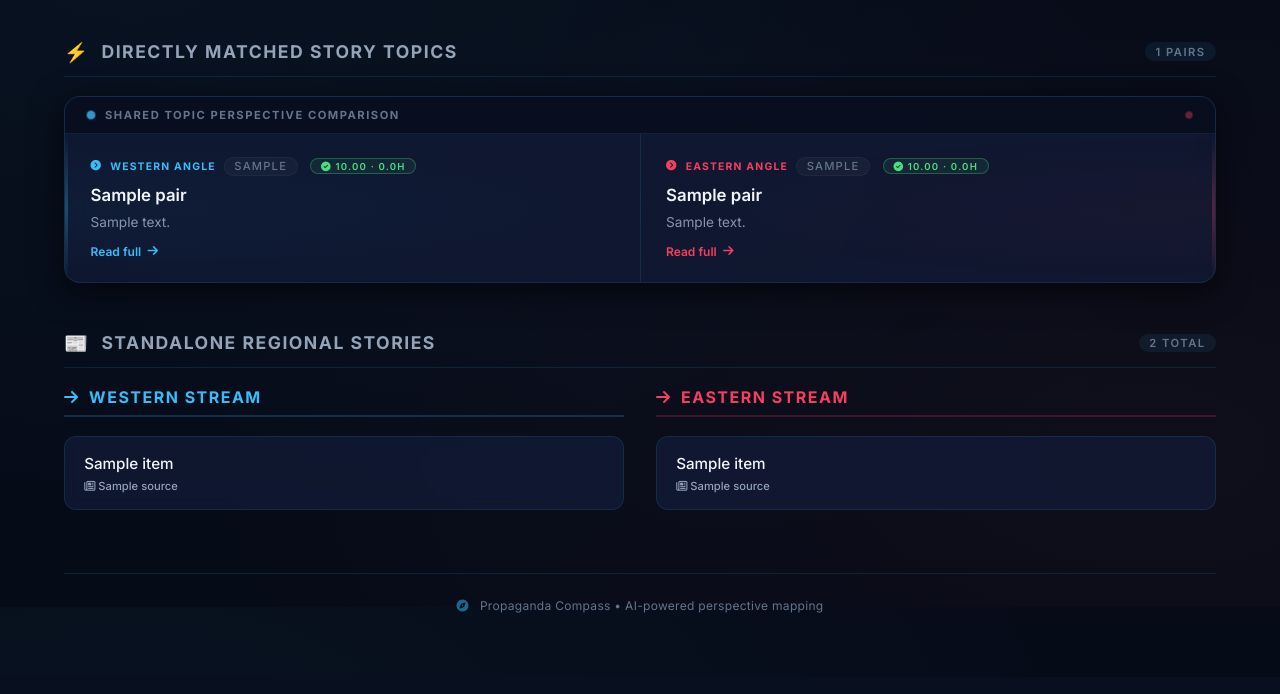
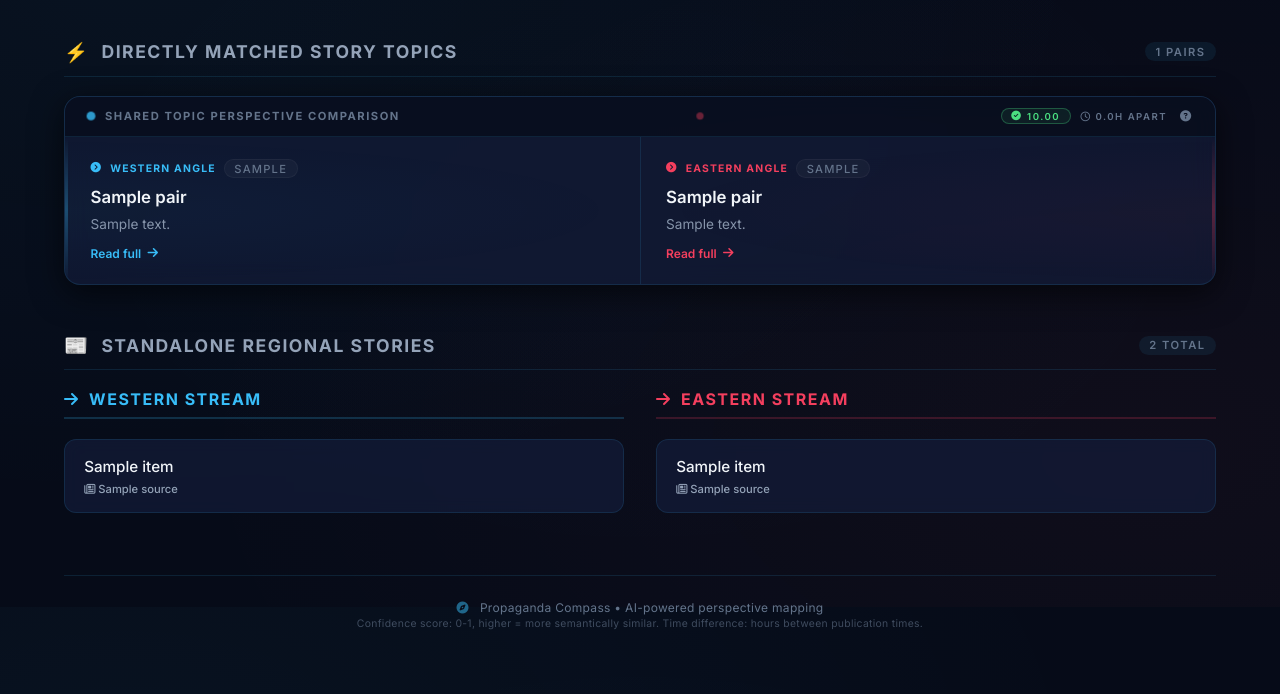
Before and after one commit to MajorDarren/propaganda-compass, a Flask app: template app/templates/index.html in a window 1280 px wide. Shown: the part 193-887 px from the top of the page. Before the commit the page ends 806 px from the top, so only its background shows below. Run offline with Flask 3, Linux system fonts and the light colour scheme; the template is opened without the code that fills it: most values are stand-ins (such as "Sample title", 1, 10 or a date in 2020).

Commit message:
UI: combine match info into single header, add explanations

```diff
--- a/app/templates/index.html
+++ b/app/templates/index.html
@@ -231,6 +231,7 @@
             display: flex;
             align-items: center;
             gap: 0.6rem;
+            flex-wrap: wrap;
         }
 
         .pair-header .dot {
@@ -257,6 +258,38 @@
                 opacity: 1;
                 transform: scale(1.2);
             }
+        }
+
+        /* ----- New combined match info in header ----- */
+        .match-info {
+            display: flex;
+            align-items: center;
+            gap: 0.6rem;
+            margin-left: auto;
+            font-size: 0.6rem;
+            font-weight: 600;
+            color: var(--text-secondary);
+        }
+        .match-info .score-badge {
+            padding: 0.1rem 0.6rem;
+            border-radius: 12px;
+            background: rgba(255,255,255,0.05);
+            border: 1px solid rgba(255,255,255,0.08);
+            display: inline-flex;
+            align-items: center;
+            gap: 0.3rem;
+        }
+        .match-info .score-badge.high { color: #4ade80; border-color: rgba(74, 222, 128, 0.3); background: rgba(74, 222, 128, 0.08); }
+        .match-info .score-badge.medium { color: #facc15; border-color: rgba(250, 204, 21, 0.3); background: rgba(250, 204, 21, 0.08); }
+        .match-info .score-badge.low { color: #f87171; border-color: rgba(248, 113, 113, 0.3); background: rgba(248, 113, 113, 0.08); }
+        .match-info .time-diff {
+            color: var(--text-muted);
+        }
+        .match-info .help-icon {
+            color: var(--text-muted);
+            cursor: help;
+            font-size: 0.7rem;
+            margin-left: 0.2rem;
         }
 
         .pair-body {
@@ -319,22 +352,6 @@
             border-radius: 100px;
             border: 1px solid rgba(255, 255, 255, 0.04);
         }
-
-        /* ----- NEW: confidence badge ----- */
-        .confidence-badge {
-            display: inline-block;
-            font-size: 0.6rem;
-            font-weight: 600;
-            padding: 0.1rem 0.6rem;
-            border-radius: 12px;
-            background: rgba(255,255,255,0.05);
-            border: 1px solid rgba(255,255,255,0.08);
-            margin-left: 0.3rem;
-            color: var(--text-secondary);
-        }
-        .confidence-badge.high { color: #4ade80; border-color: rgba(74, 222, 128, 0.3); background: rgba(74, 222, 128, 0.08); }
-        .confidence-badge.medium { color: #facc15; border-color: rgba(250, 204, 21, 0.3); background: rgba(250, 204, 21, 0.08); }
-        .confidence-badge.low { color: #f87171; border-color: rgba(248, 113, 113, 0.3); background: rgba(248, 113, 113, 0.08); }
 
         .side .card h3 {
             font-size: 1.05rem;
@@ -572,6 +589,16 @@
             .pair-card:hover {
                 transform: translateY(-2px);
             }
+
+            .match-info {
+                margin-left: 0;
+                width: 100%;
+                justify-content: flex-start;
+                gap: 0.4rem;
+            }
+            .pair-header {
+                flex-wrap: wrap;
+            }
         }
 
         @media (max-width: 480px) {
@@ -650,9 +677,6 @@
 
 <body>
 
-    <!-- ============================================================
-    HEADER
-    ============================================================ -->
     <header>
         <div class="logo-icon">
             <i class="fas fa-compass"></i>
@@ -680,6 +704,34 @@
                 <span class="dot"></span>
                 <span>Shared Topic Perspective Comparison</span>
                 <span class="dot east-dot" style="margin-left:auto;"></span>
+
+                <!-- Combined match info (score + time diff) -->
+                <div class="match-info">
+                    {% if pair.w_score is not none %}
+                        {% set score = pair.w_score|float %}
+                        {% if score >= 0.6 %}
+                            <span class="score-badge high">
+                                <i class="fas fa-check-circle"></i> {{ "%.2f"|format(score) }}
+                            </span>
+                        {% elif score >= 0.5 %}
+                            <span class="score-badge medium">
+                                <i class="fas fa-minus-circle"></i> {{ "%.2f"|format(score) }}
+                            </span>
+                        {% else %}
+                            <span class="score-badge low">
+                                <i class="fas fa-exclamation-circle"></i> {{ "%.2f"|format(score) }}
+                            </span>
+                        {% endif %}
+                        <span class="time-diff">
+                            <i class="far fa-clock"></i> {{ pair.w_time_diff|float|round(1) }}h apart
+                        </span>
+                        <span class="help-icon" title="Confidence score (0-1) indicates how similar the articles are. Time difference shows how far apart they were published.">
+                            <i class="fas fa-question-circle"></i>
+                        </span>
+                    {% else %}
+                        <span class="score-badge">N/A</span>
+                    {% endif %}
+                </div>
             </div>
             <div class="pair-body">
                 <!-- WEST SIDE -->
@@ -688,31 +740,6 @@
                         <i class="fas fa-chevron-circle-right tag-icon"></i>
                         Western Angle
                         <span class="source-label">{{ pair.w_source }}</span>
-                        <!-- Confidence badge with time diff -->
-                        {% if pair.w_score is not none %}
-                            {% set score = pair.w_score|float %}
-                            {% if score >= 0.6 %}
-                                <span class="confidence-badge high">
-                                    <i class="fas fa-check-circle"></i>
-                                    {{ "%.2f"|format(score) }}
-                                    {% if pair.w_time_diff is not none %} · {{ pair.w_time_diff|float|round(1) }}h{% endif %}
-                                </span>
-                            {% elif score >= 0.5 %}
-                                <span class="confidence-badge medium">
-                                    <i class="fas fa-minus-circle"></i>
-                                    {{ "%.2f"|format(score) }}
-                                    {% if pair.w_time_diff is not none %} · {{ pair.w_time_diff|float|round(1) }}h{% endif %}
-                                </span>
-                            {% else %}
-                                <span class="confidence-badge low">
-                                    <i class="fas fa-exclamation-circle"></i>
-                                    {{ "%.2f"|format(score) }}
-                                    {% if pair.w_time_diff is not none %} · {{ pair.w_time_diff|float|round(1) }}h{% endif %}
-                                </span>
-                            {% endif %}
-                        {% else %}
-                            <span class="confidence-badge">N/A</span>
-                        {% endif %}
                     </div>
                     <div class="card">
                         <h3>
@@ -735,31 +762,6 @@
                         <i class="fas fa-chevron-circle-right tag-icon"></i>
                         Eastern Angle
                         <span class="source-label">{{ pair.e_source }}</span>
-                        <!-- Confidence badge with time diff (same value) -->
-                        {% if pair.e_score is not none %}
-                            {% set score = pair.e_score|float %}
-                            {% if score >= 0.6 %}
-                                <span class="confidence-badge high">
-                                    <i class="fas fa-check-circle"></i>
-                                    {{ "%.2f"|format(score) }}
-                                    {% if pair.e_time_diff is not none %} · {{ pair.e_time_diff|float|round(1) }}h{% endif %}
-                                </span>
-                            {% elif score >= 0.5 %}
-                                <span class="confidence-badge medium">
-                                    <i class="fas fa-minus-circle"></i>
-                                    {{ "%.2f"|format(score) }}
-                                    {% if pair.e_time_diff is not none %} · {{ pair.e_time_diff|float|round(1) }}h{% endif %}
-                                </span>
-                            {% else %}
-                                <span class="confidence-badge low">
-                                    <i class="fas fa-exclamation-circle"></i>
-                                    {{ "%.2f"|format(score) }}
-                                    {% if pair.e_time_diff is not none %} · {{ pair.e_time_diff|float|round(1) }}h{% endif %}
-                                </span>
-                            {% endif %}
-                        {% else %}
-                            <span class="confidence-badge">N/A</span>
-                        {% endif %}
                     </div>
                     <div class="card">
                         <h3>
@@ -837,6 +839,10 @@
     ============================================================ -->
     <div class="footer-note">
         <i class="fas fa-compass"></i> &nbsp; Propaganda Compass &bull; AI-powered perspective mapping
+        <br>
+        <span style="font-size:0.65rem; opacity:0.6;">
+            Confidence score: 0-1, higher = more semantically similar. Time difference: hours between publication times.
+        </span>
     </div>
 
 </body>
```
